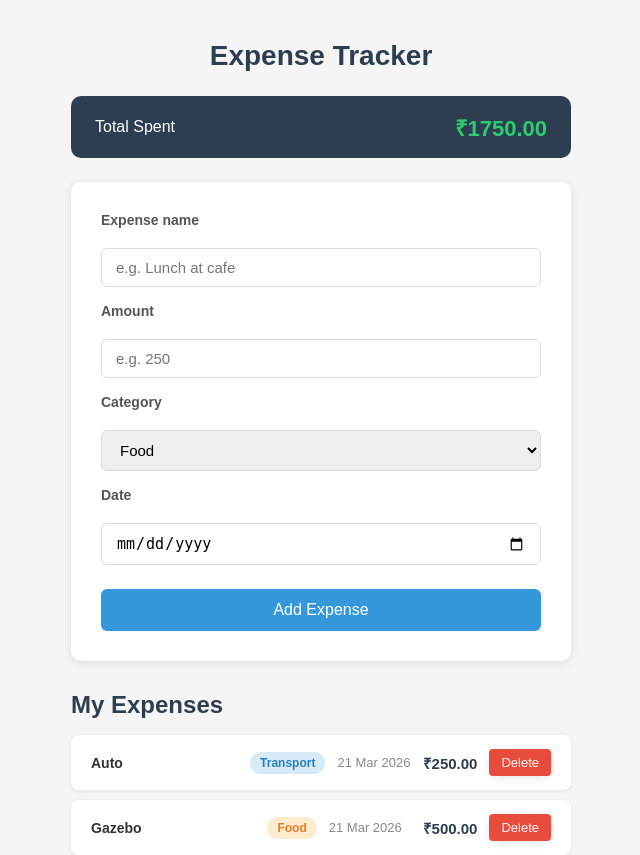
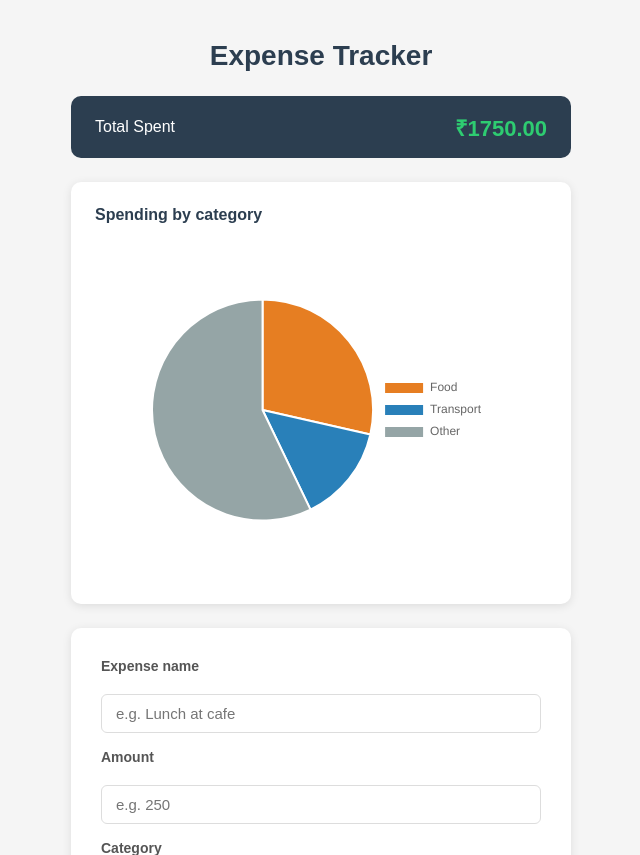
Before and after one commit to DhritiVaz/expense-tracker, a Flask app: page / in a window 1280 px wide. Shown: the top 855 px of the page, without its empty margins (319-959 px from the left). Run offline with Flask 3, Linux system fonts and the light colour scheme; data comes from the database, SQL or seed files in the repository.

Commit message:
Phase 5: spending chart with Chart.js

```diff
--- a/app.py
+++ b/app.py
@@ -25,7 +25,20 @@ class Expense(db.Model):
 def index():
     expenses = Expense.query.order_by(Expense.date.desc()).all()
     total = sum(expense.amount for expense in expenses)
-    return render_template('index.html', expenses=expenses, total=total)
+
+    # Calculate total per category
+    categories = ['Food', 'Transport', 'Shopping', 'Health', 'Other']
+    category_totals = []
+    for cat in categories:
+        cat_total = sum(e.amount for e in expenses if e.category == cat)
+        category_totals.append(cat_total)
+
+    return render_template('index.html',
+        expenses=expenses,
+        total=total,
+        categories=categories,
+        category_totals=category_totals
+    )
 
 @app.route('/add', methods=['POST'])
 def add_expense():
--- a/static/style.css
+++ b/static/style.css
@@ -168,3 +168,23 @@ button[type="submit"]:not(.delete-btn):hover {
     background: white;
     border-radius: 8px;
 }
+
+.chart-card {
+    background: white;
+    max-width: 500px;
+    margin: 0 auto 24px;
+    padding: 24px;
+    border-radius: 10px;
+    box-shadow: 0 2px 10px rgba(0,0,0,0.1);
+}
+
+.chart-card h2 {
+    margin-bottom: 16px;
+    color: #2c3e50;
+    font-size: 16px;
+}
+
+.chart-container {
+    max-width: 340px;
+    margin: 0 auto;
+}
--- a/templates/index.html
+++ b/templates/index.html
@@ -15,6 +15,16 @@
         <span>Total Spent</span>
         <span class="total-amount">₹{{ "%.2f"|format(total) }}</span>
     </div>
+
+    <!-- Chart section -->
+{% if expenses %}
+<div class="chart-card">
+    <h2>Spending by category</h2>
+    <div class="chart-container">
+        <canvas id="expenseChart"></canvas>
+    </div>
+</div>
+{% endif %}
 
     <!-- Add expense form -->
     <form action="/add" method="POST">
@@ -59,6 +69,56 @@
             <p class="no-expenses">No expenses yet. Add one above!</p>
         {% endif %}
     </div>
+    <!-- Chart.js library -->
+<script src="https://cdn.jsdelivr.net/npm/chart.js"></script>
+
+<script>
+    const categoryNames = {{ categories | tojson }};
+    const totals = {{ category_totals | tojson }};
+
+    // Filter out categories with zero spending
+    const labels = [];
+    const data = [];
+    const colors = ['#e67e22', '#2980b9', '#e74c3c', '#27ae60', '#95a5a6'];
+    const filteredColors = [];
+
+    categoryNames.forEach(function(cat, i) {
+        if (totals[i] > 0) {
+            labels.push(cat);
+            data.push(totals[i]);
+            filteredColors.push(colors[i]);
+        }
+    });
+
+    const ctx = document.getElementById('expenseChart').getContext('2d');
+    new Chart(ctx, {
+        type: 'pie',
+        data: {
+            labels: labels,
+            datasets: [{
+                data: data,
+                backgroundColor: filteredColors,
+                borderWidth: 2,
+                borderColor: '#fff'
+            }]
+        },
+        options: {
+            responsive: true,
+            plugins: {
+                legend: {
+                    position: 'right'
+                },
+                tooltip: {
+                    callbacks: {
+                        label: function(context) {
+                            return context.label + ': ₹' + context.parsed.toFixed(2);
+                        }
+                    }
+                }
+            }
+        }
+    });
+</script>
 
 </body>
 </html>
```
